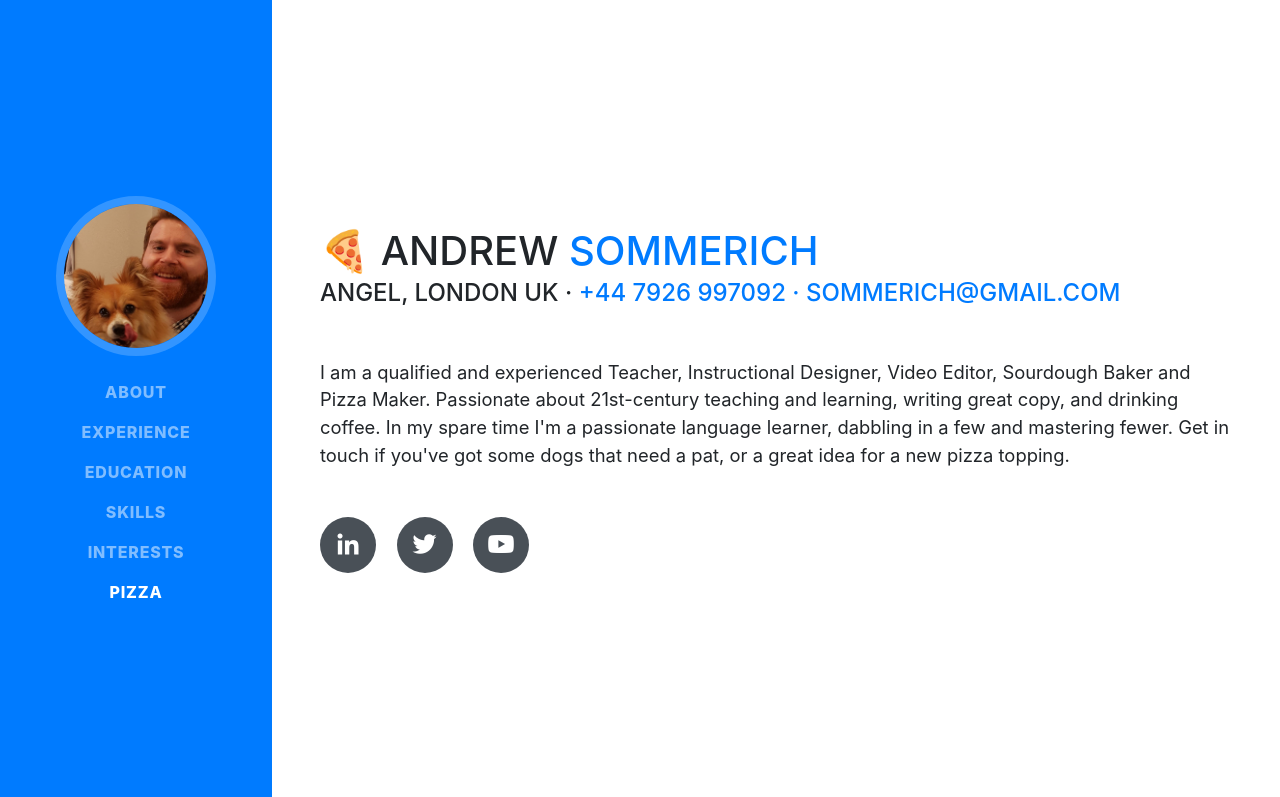
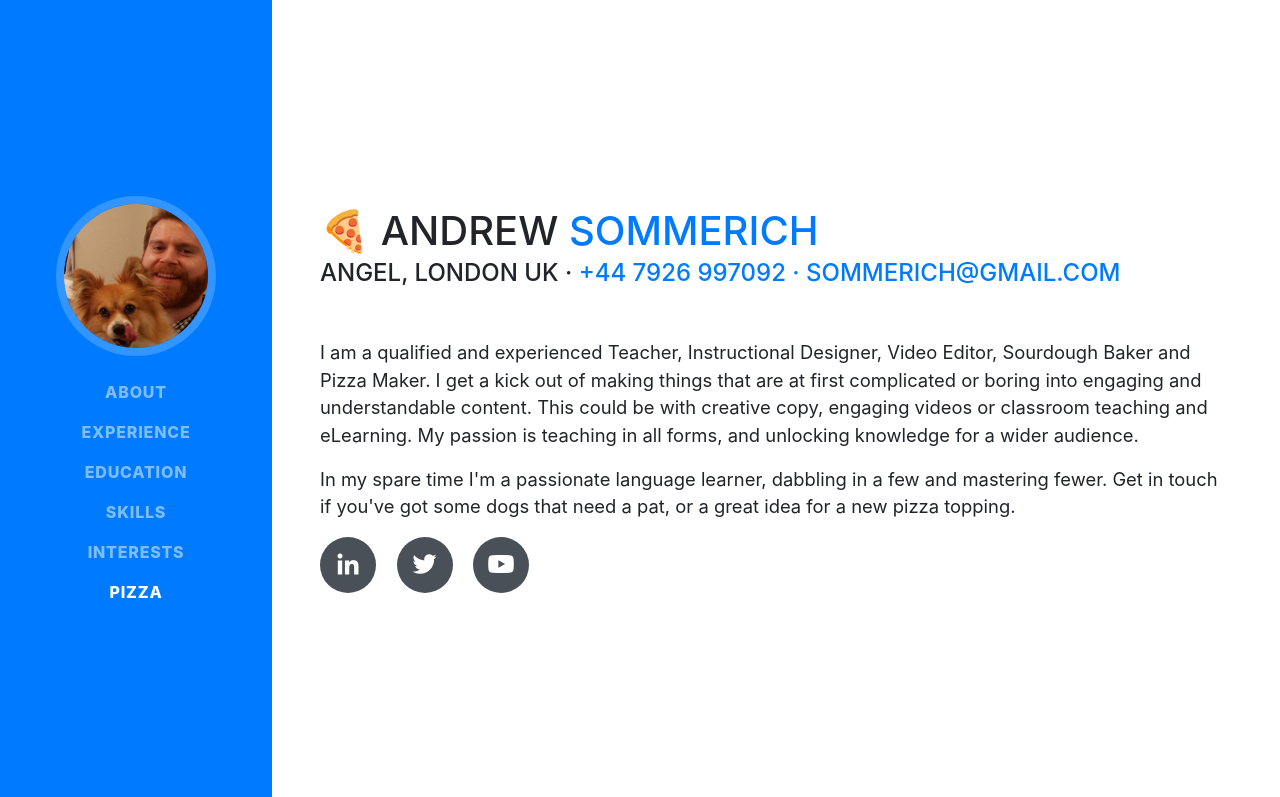
Before and after one commit to andrew-pizza/andrew-pizza.github.io, a website with bundled scripts: page index.html in a window 1280 px wide. Shown: the top 797 px of the page. Built offline with nearby package versions, Linux system fonts and the light colour scheme; a web font is replaced by a local one.

Commit message:
copy changes

```diff
--- a/index.html
+++ b/index.html
@@ -70,7 +70,8 @@
           <div class="subheading mb-5"> Angel, London UK · <a href="tel:+447926997092">+44 7926 997092 · </a>
             <a href="mailto:sommerich@gmail.com">sommerich@gmail.com</a>
           </div>
-          <p class="lead mb-5">I am a qualified and experienced Teacher, Instructional Designer, Video Editor, Sourdough Baker and Pizza Maker. Passionate about 21st-century teaching and learning, writing great copy, and drinking coffee. In my spare time I'm a passionate language learner, dabbling in a few and mastering fewer. Get in touch if you've got some dogs that need a pat, or a great idea for a new pizza topping. </p>
+            <p class="lead mb-3">I am a qualified and experienced Teacher, Instructional Designer, Video Editor, Sourdough Baker and Pizza Maker. I get a kick out of making things that are at first complicated or boring into engaging and understandable content. This could be with creative copy, engaging videos or  classroom teaching and eLearning. My passion is teaching in all forms, and unlocking knowledge for a wider audience.</p>
+            <p class="lead mb-3">In my spare time I'm a passionate language learner, dabbling in a few and mastering fewer. Get in touch if you've got some dogs that need a pat, or a great idea for a new pizza topping. </p>
                       <div class="social-icons">
             <a href="https://www.linkedin.com/in/asommerich/">
               <i class="fab fa-linkedin-in"></i>
```
